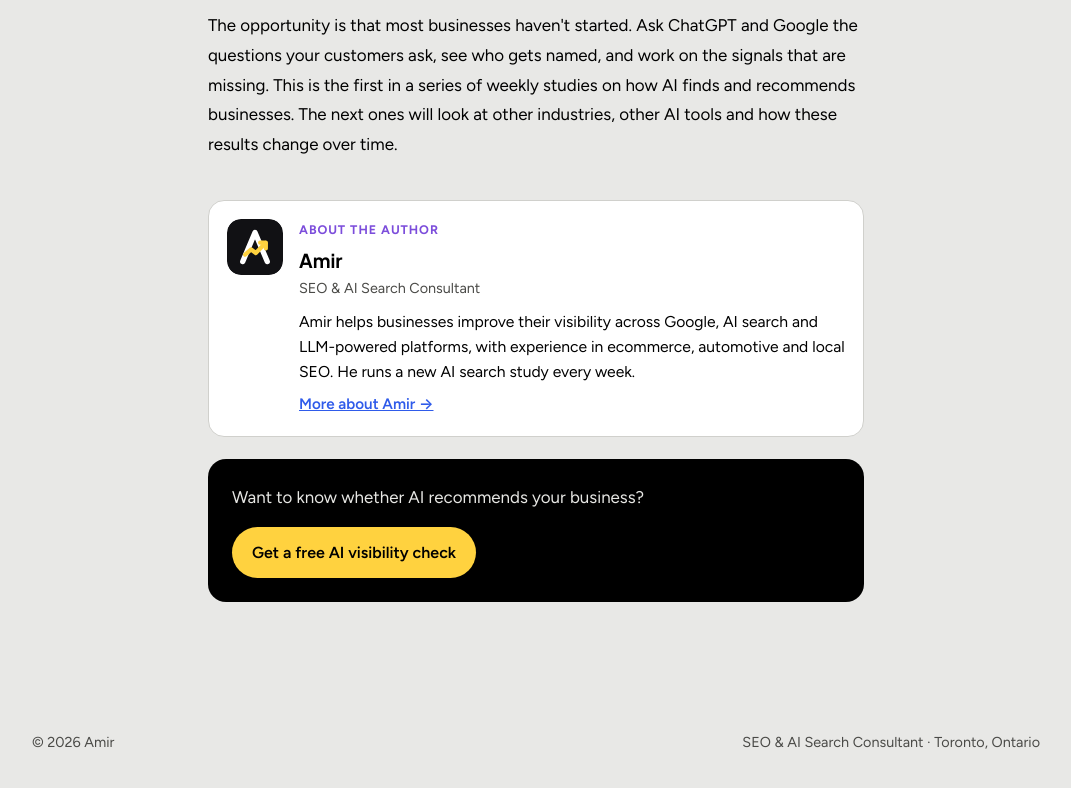
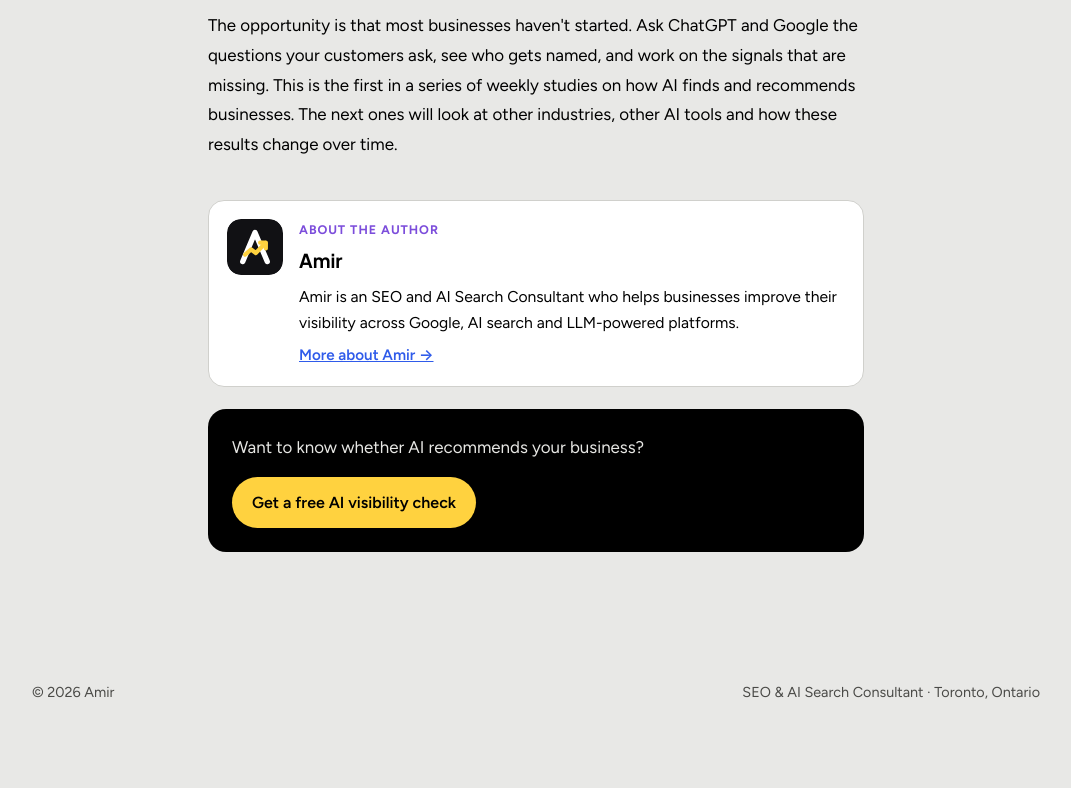
Before and after one commit to amirMI66/AmirSEOWebsite, a plain HTML site: page public/blog/how-ai-recommends-local-businesses.html in a window 1280 px wide. Shown: the part 6495-7283 px from the top of the page, without its empty margins (104-1175 px from the left). After the commit the page ends 7248 px from the top, so only its background shows below. Drawn offline with Linux system fonts and the light colour scheme.

Commit message:
Study #1: author bio wording
Co-Authored-By: Claude Opus 5.5 <noreply@anthropic.com>
Claude-Session: https://claude.ai/code/session_01DcLLXJ7quVM3DdynD2V25J

```diff
--- a/public/blog/how-ai-recommends-local-businesses.html
+++ b/public/blog/how-ai-recommends-local-businesses.html
@@ -515,7 +515,7 @@ details.more summary{cursor:pointer;font-weight:700}
       <p>The goal isn't to choose between them. Google is still where most searches happen, and it should stay your foundation. But ranking well on Google no longer guarantees you'll be recommended by ChatGPT, so it's worth building visibility on both.</p>
       <p>The opportunity is that most businesses haven't started. Ask ChatGPT and Google the questions your customers ask, see who gets named, and work on the signals that are missing. This is the first in a series of weekly studies on how AI finds and recommends businesses. The next ones will look at other industries, other AI tools and how these results change over time.</p>
 
-      <div class="author"><svg viewBox="0 0 48 48" aria-hidden="true"><rect width="48" height="48" rx="12" fill="#111114"/><path d="M13.5 36.5 24 11.5l10.5 25" fill="none" stroke="#fff" stroke-width="4.6" stroke-linecap="round" stroke-linejoin="round"/><path d="M15.5 30.5l5.2-4.4 4 3 8.3-8.6" fill="none" stroke="#ffd23f" stroke-width="3.6" stroke-linecap="round" stroke-linejoin="round"/><path d="M28.4 20.3h4.9v4.9" fill="none" stroke="#ffd23f" stroke-width="3.6" stroke-linecap="round" stroke-linejoin="round"/></svg><div><span class="alabel">About the author</span><strong class="aname">Amir</strong><span class="arole">SEO &amp; AI Search Consultant</span><p>Amir helps businesses improve their visibility across Google, AI search and LLM-powered platforms, with experience in ecommerce, automotive and local SEO. He runs a new AI search study every week.</p><a class="amore" href="/#about">More about Amir &rarr;</a></div></div>
+      <div class="author"><svg viewBox="0 0 48 48" aria-hidden="true"><rect width="48" height="48" rx="12" fill="#111114"/><path d="M13.5 36.5 24 11.5l10.5 25" fill="none" stroke="#fff" stroke-width="4.6" stroke-linecap="round" stroke-linejoin="round"/><path d="M15.5 30.5l5.2-4.4 4 3 8.3-8.6" fill="none" stroke="#ffd23f" stroke-width="3.6" stroke-linecap="round" stroke-linejoin="round"/><path d="M28.4 20.3h4.9v4.9" fill="none" stroke="#ffd23f" stroke-width="3.6" stroke-linecap="round" stroke-linejoin="round"/></svg><div><span class="alabel">About the author</span><strong class="aname">Amir</strong><p>Amir is an SEO and AI Search Consultant who helps businesses improve their visibility across Google, AI search and LLM-powered platforms.</p><a class="amore" href="/#about">More about Amir &rarr;</a></div></div>
       <div class="cta-box"><p>Want to know whether AI recommends your business?</p><a class="btn" href="/contact">Get a free AI visibility check</a></div>
     </article>
   </div>
```
